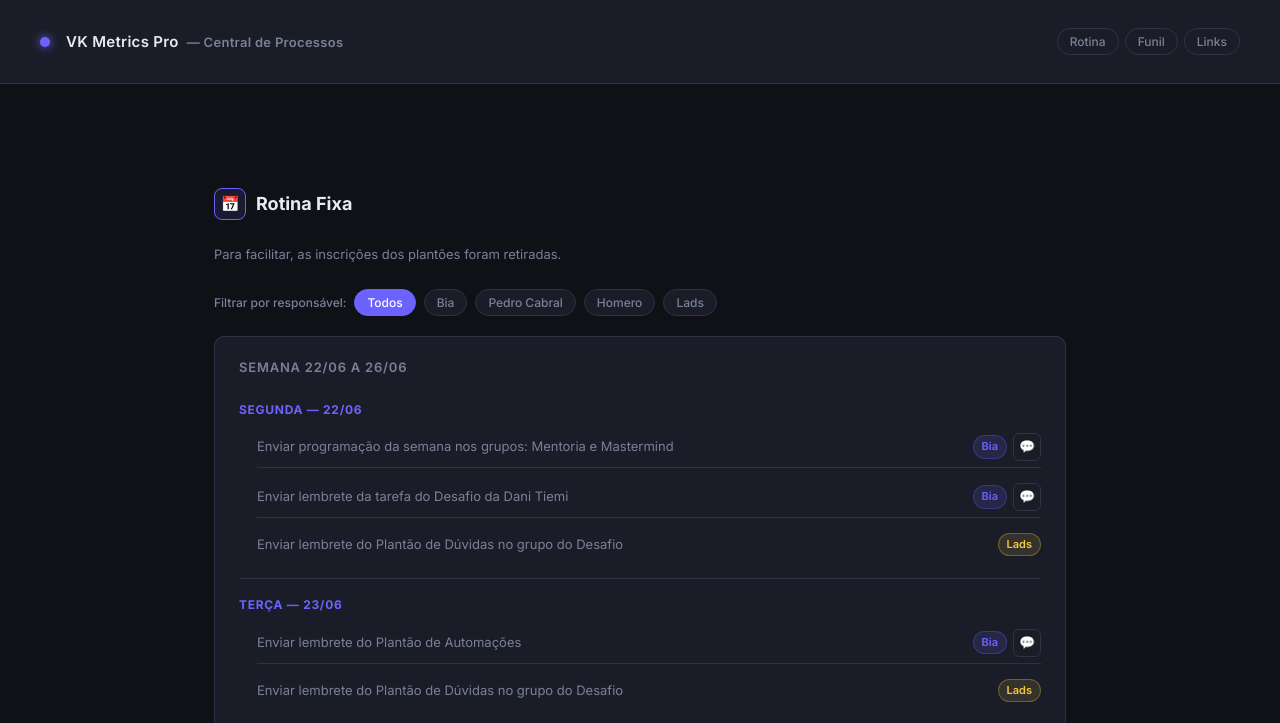
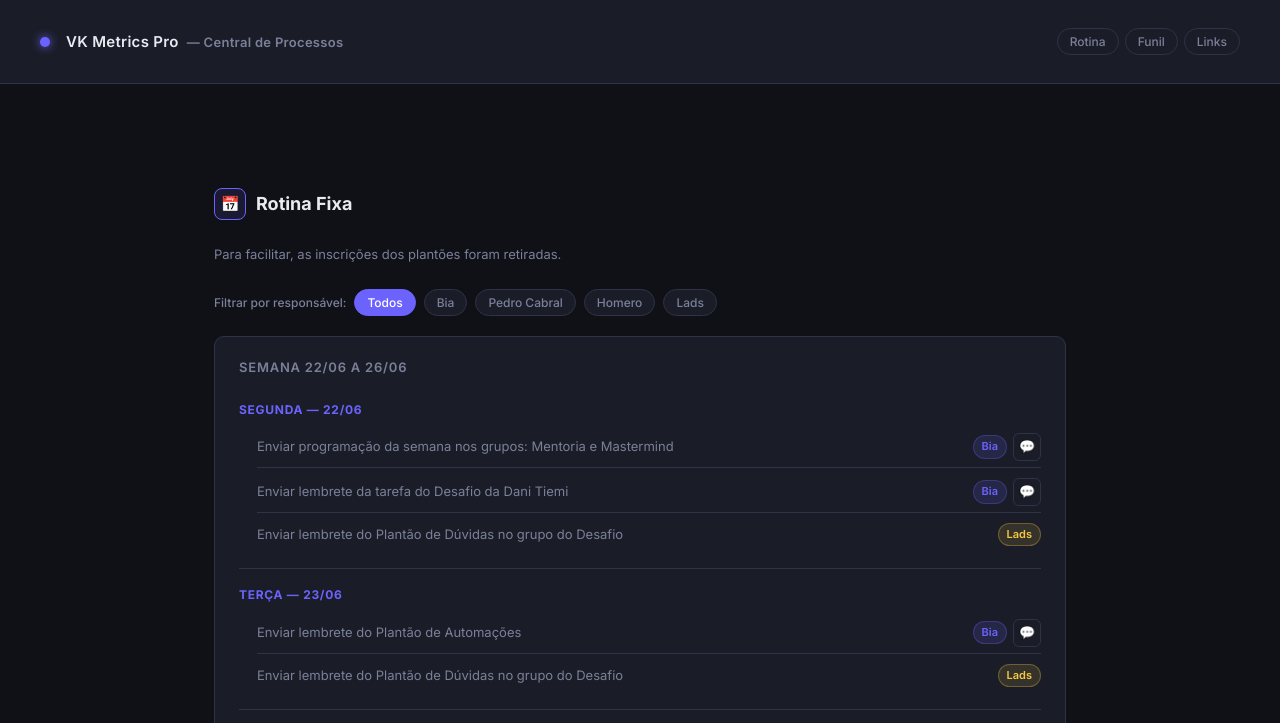
Before and after one commit to vkmetrics/processosferiasmari, a plain HTML site: page index.html in a window 1280 px wide. Shown: the top 723 px of the page. Drawn offline with Linux system fonts and the light colour scheme.

Commit message:
Update index.html

```diff
--- a/index.html
+++ b/index.html
@@ -714,7 +714,7 @@
   /* ── ROTINA ITEMS ── */
   .rotina-item { list-style: none; padding: 6px 0; border-bottom: 1px solid var(--border); }
   .rotina-item:last-child { border-bottom: none; }
-  .rotina-item.hidden { display: none; }
+  .rotina-item.hidden { display: none !important; }
   .rotina-item-row {
     display: flex;
     align-items: center;
@@ -773,10 +773,8 @@
     margin-bottom: 8px;
   }
   .rotina-list {
-    padding-left: 16px;
-    display: flex;
-    flex-direction: column;
-    gap: 5px;
+    padding-left: 0;
+    list-style: none;
   }
   .rotina-list li {
     font-size: 13px;
```
